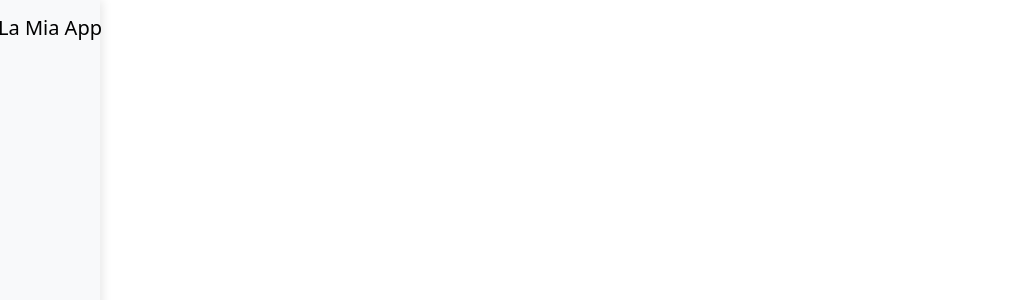
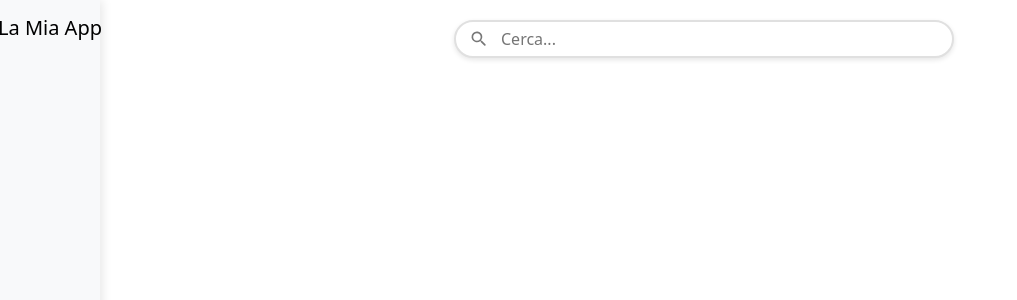
Before and after one commit to LT-LuciaT/FrontendCapstone, a React (Vite) app: page / in a window 1280 px wide. Shown: the top 300 px of the page, without its empty margins (0-1017 px from the left). Built offline with nearby package versions, Linux system fonts and the light colour scheme.

Commit message:
modifiche + searchbar

```diff
--- a/src/App.css
+++ b/src/App.css
@@ -1,4 +1,3 @@
-/* Stili per la navbar verticale personalizzata */
 .custom-nav-list {
   list-style: none;
   padding: 0;
@@ -31,6 +30,7 @@
   width: 250px;
   box-shadow: 0 5px 15px rgba(0, 0, 0, 0.1);
   z-index: 1100;
+  background: linear-gradient(45deg, #232324, #474747);
 }
 
 .icon {
@@ -42,42 +42,13 @@
   border-radius: 50%;
   position: relative;
   z-index: 2;
-}
 
-/* Gradiente che appare durante l'hover */
-.custom-nav-list li::before {
-  content: "";
-  position: absolute;
-  top: 0;
-  left: 0;
-  width: 60px;
-  height: 100%;
-  background: linear-gradient(45deg, var(--i), var(--j));
-  border-radius: 30px;
-  transition: all 0.5s ease;
-  opacity: 0;
-  z-index: 1;
+  transition: all 0.3s ease;
 }
 
 .custom-nav-list li:hover::before {
   opacity: 1;
   width: 100%;
-}
-
-/* Effetto di luce */
-.custom-nav-list li::after {
-  content: "";
-  position: absolute;
-  top: 10px;
-  left: 0;
-  width: 60px;
-  height: 100%;
-  background: linear-gradient(45deg, var(--i), var(--j));
-  filter: blur(15px);
-  opacity: 0;
-  transition: all 0.5s ease;
-  z-index: 0;
-  border-radius: 30px;
 }
 
 .custom-nav-list li:hover::after {
@@ -87,7 +58,7 @@
 
 .title {
   white-space: nowrap;
-  color: #333; /* Colore normale */
+  color: #333;
   padding-left: 15px;
   opacity: 0;
   transform: translateX(-20px);
@@ -100,18 +71,15 @@
   opacity: 1;
   transform: translateX(0);
   transition-delay: 0.2s;
-  color: white; /* Colore durante hover */
-  text-shadow: 0 1px 3px rgba(0, 0, 0, 0.3); /* Migliora leggibilità */
+  color: white;
 }
 
-/* Stili per la versione mobile */
 @media (max-width: 991.98px) {
   .navbar-vertical {
     display: none;
   }
 }
 
-/* Navbar verticale */
 .navbar-vertical {
   width: 100px;
   position: fixed;
@@ -127,6 +95,47 @@
 
 @media (min-width: 765px) {
   body {
-    padding-left: 270px;
+    padding-left: 8em;
   }
 }
+
+/* search bar */
+
+.search-container {
+  display: flex;
+  justify-content: center;
+  padding: 20px;
+  width: 100%;
+}
+
+.search-box {
+  display: flex;
+  align-items: center;
+  width: 100%;
+  max-width: 500px;
+  position: relative;
+}
+
+.search-icon {
+  position: absolute;
+  left: 15px;
+  width: 20px;
+  height: 20px;
+  fill: #777;
+}
+
+.search-input {
+  width: 100%;
+  padding: 5px 20px 5px 45px;
+  border: 2px solid #e0e0e0;
+  border-radius: 30px;
+  font-size: 16px;
+  transition: all 0.3s;
+  box-shadow: 0 2px 5px rgba(0, 0, 0, 0.1);
+}
+
+.search-input:focus {
+  border-color: #222222;
+  outline: none;
+  box-shadow: 0 2px 10px #8d8d8d;
+}
--- a/src/App.jsx
+++ b/src/App.jsx
@@ -1,11 +1,13 @@
 import "bootstrap/dist/css/bootstrap.min.css";
 import "./App.css";
 import MyNavBar from "./component/MyNavBar";
+import SearchBar from "./component/SearchBar";
 
 function App() {
   return (
     <>
       <MyNavBar />
+      <SearchBar />
     </>
   );
 }
--- /dev/null
+++ b/src/component/SearchBar.jsx
@@ -0,0 +1,23 @@
+import { useState } from "react";
+
+function SearchBar() {
+  const [query, setQuery] = useState("");
+
+  return (
+    <div className="search-container">
+      <div className="search-box">
+        <svg className="search-icon" viewBox="0 0 24 24">
+          <path d="M15.5 14h-.79l-.28-.27a6.5 6.5 0 0 0 1.48-5.34c-.47-2.78-2.79-5-5.59-5.34a6.505 6.505 0 0 0-7.27 7.27c.34 2.8 2.56 5.12 5.34 5.59a6.5 6.5 0 0 0 5.34-1.48l.27.28v.79l4.25 4.25c.41.41 1.08.41 1.49 0 .41-.41.41-1.08 0-1.49L15.5 14zm-6 0C7.01 14 5 11.99 5 9.5S7.01 5 9.5 5 14 7.01 14 9.5 11.99 14 9.5 14z" />
+        </svg>
+        <input
+          type="text"
+          value={query}
+          onChange={(e) => setQuery(e.target.value)}
+          placeholder="Cerca..."
+          className="search-input d-flex justify-content-center"
+        />
+      </div>
+    </div>
+  );
+}
+export default SearchBar;
```
